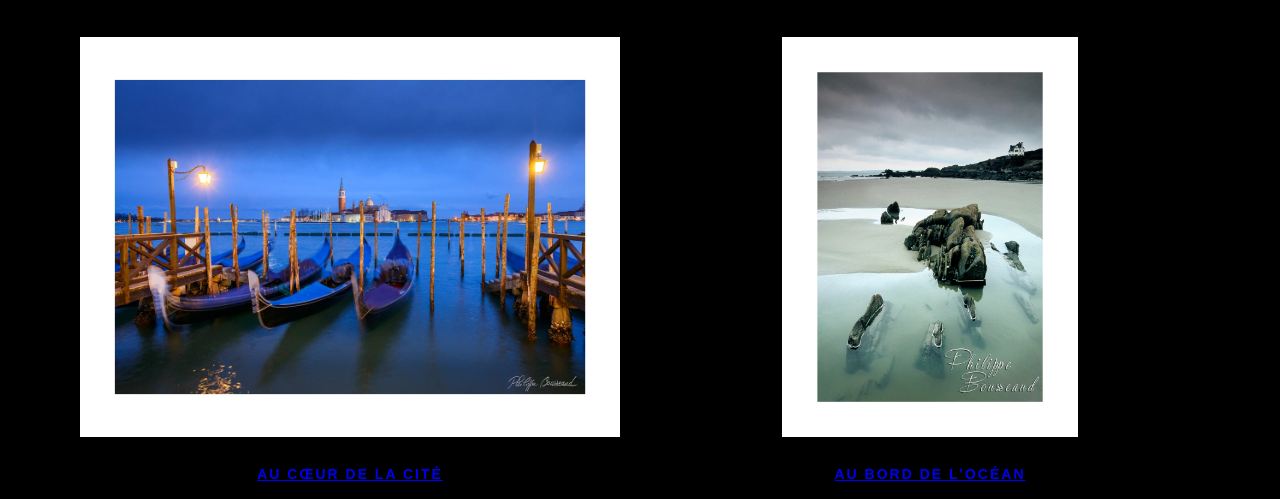
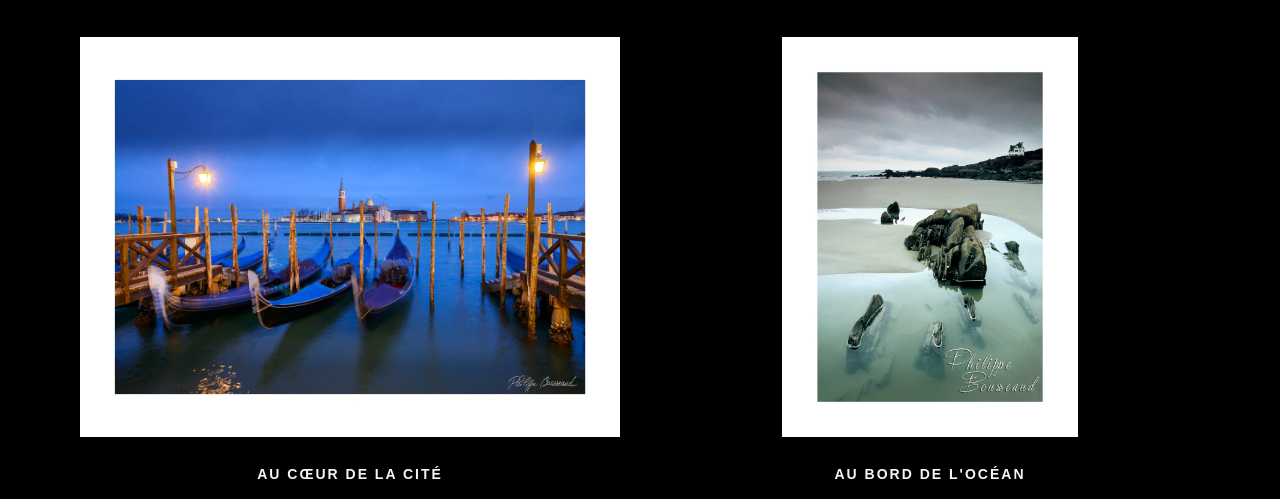
Before and after one commit to samfulcrum/Philippe-Bousseaud-photographie, a plain HTML site: page galerie.html in a window 1280 px wide. Shown: the part 1281-1780 px from the top of the page. Drawn offline with Linux system fonts and the light colour scheme.

Commit message:
Update style.css

```diff
--- a/style.css
+++ b/style.css
@@ -303,11 +303,16 @@ body, html {
     flex-direction: column;
     align-items: center; /* Centre les images et les titres */
     text-align: center;
-    text-decoretion: none;
+    text-decoration: none;
+    color: whitesmoke;
 }
 
 .project-card:hover {
     opacity: 0.8;
+}
+
+.project-card:visited {
+    color: white;
 }
 
 .project-image img {
@@ -323,6 +328,8 @@ body, html {
     text-transform: uppercase;
     letter-spacing: 2px;
     font-weight: bold;
+    text-decoration: none;
+    color: whitesmoke;
 }
 
 .project-title-container {
```
